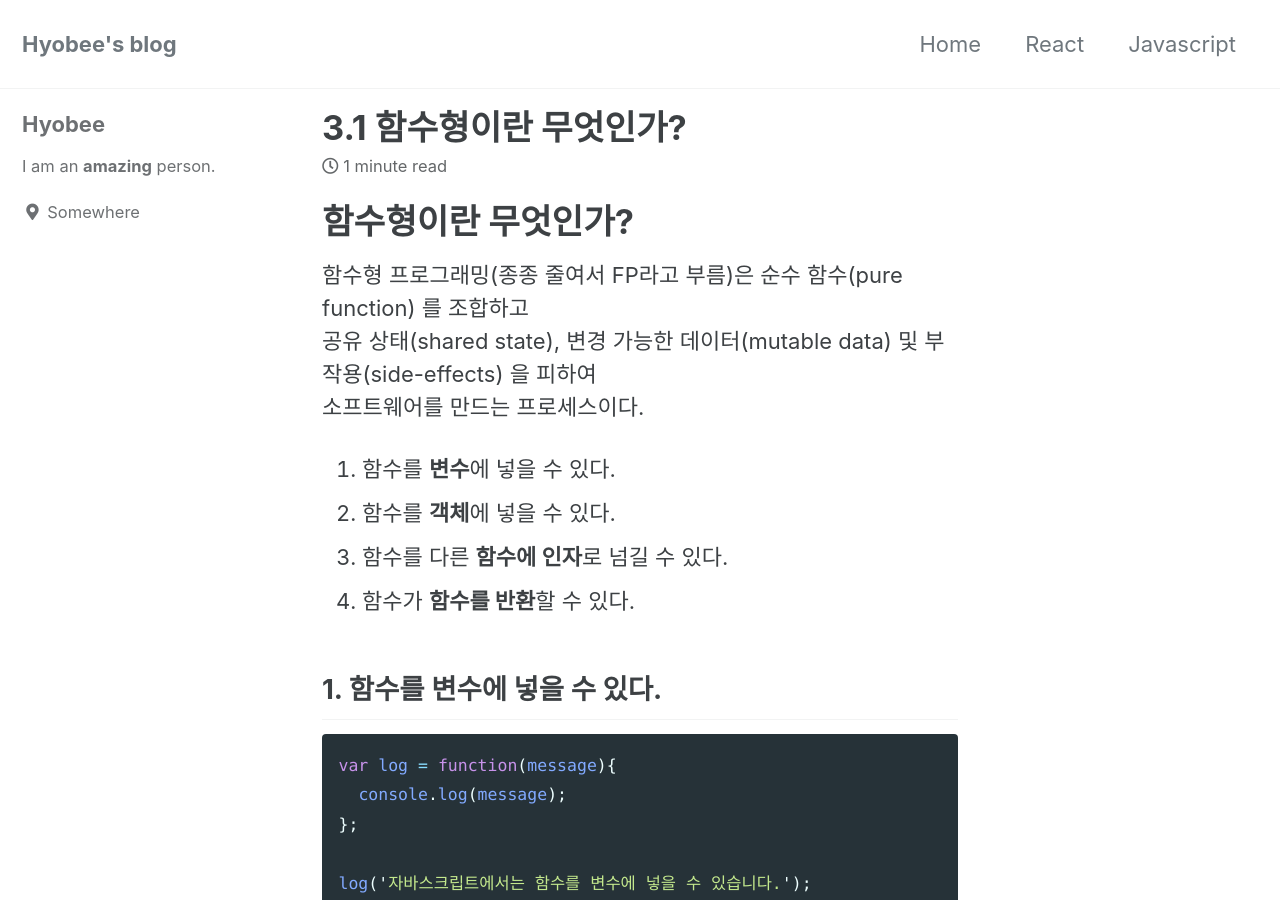
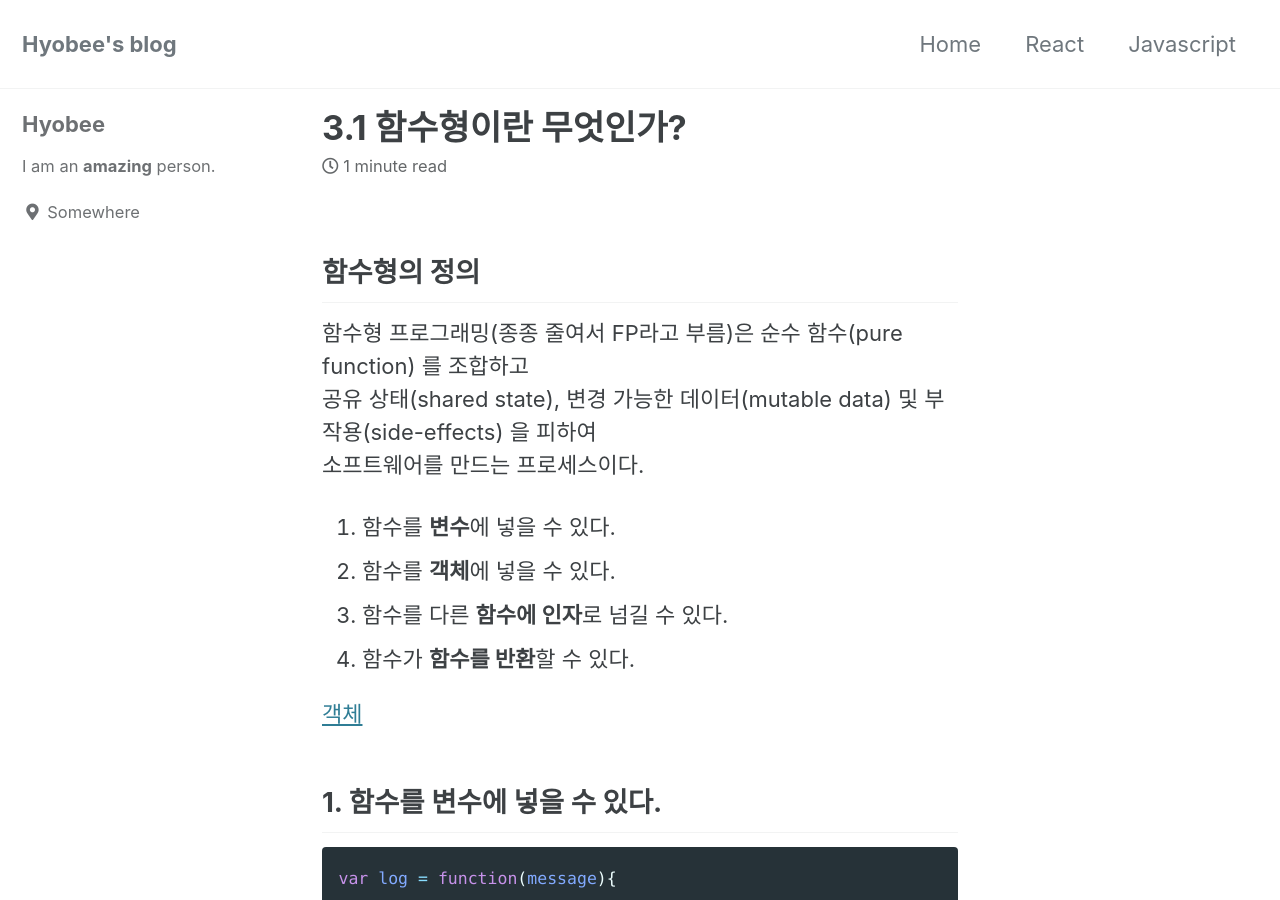
Before and after one commit to Hyobee/Hyobee.github.io, a Jekyll site: the page built from _posts/2021-12-06-LearningReact-3.1.md, in a window 1280 px wide and 900 px high. Built offline with Jekyll 4.4.1, drawn with Linux system fonts in a browser that asks for light colours; cached includes are drawn as plain includes.

Commit message:
permalink 테스트

````diff
--- a/_posts/2021-12-06-LearningReact-3.1.md
+++ b/_posts/2021-12-06-LearningReact-3.1.md
@@ -7,8 +7,7 @@ tags:
   - Learning React
 ---
 
-# 함수형이란 무엇인가?
-
+## 함수형의 정의
 함수형 프로그래밍(종종 줄여서 FP라고 부름)은 순수 함수(pure function) 를 조합하고
 공유 상태(shared state), 변경 가능한 데이터(mutable data) 및 부작용(side-effects) 을 피하여
 소프트웨어를 만드는 프로세스이다.
@@ -17,6 +16,8 @@ tags:
 2. 함수를 **객체**에 넣을 수 있다.
 3. 함수를 다른 **함수에 인자**로 넘길 수 있다.
 4. 함수가 **함수를 반환**할 수 있다.
+
+[객체](/javascript/object)
 
 ## 1. 함수를 **변수**에 넣을 수 있다.
 ```jsx
````
